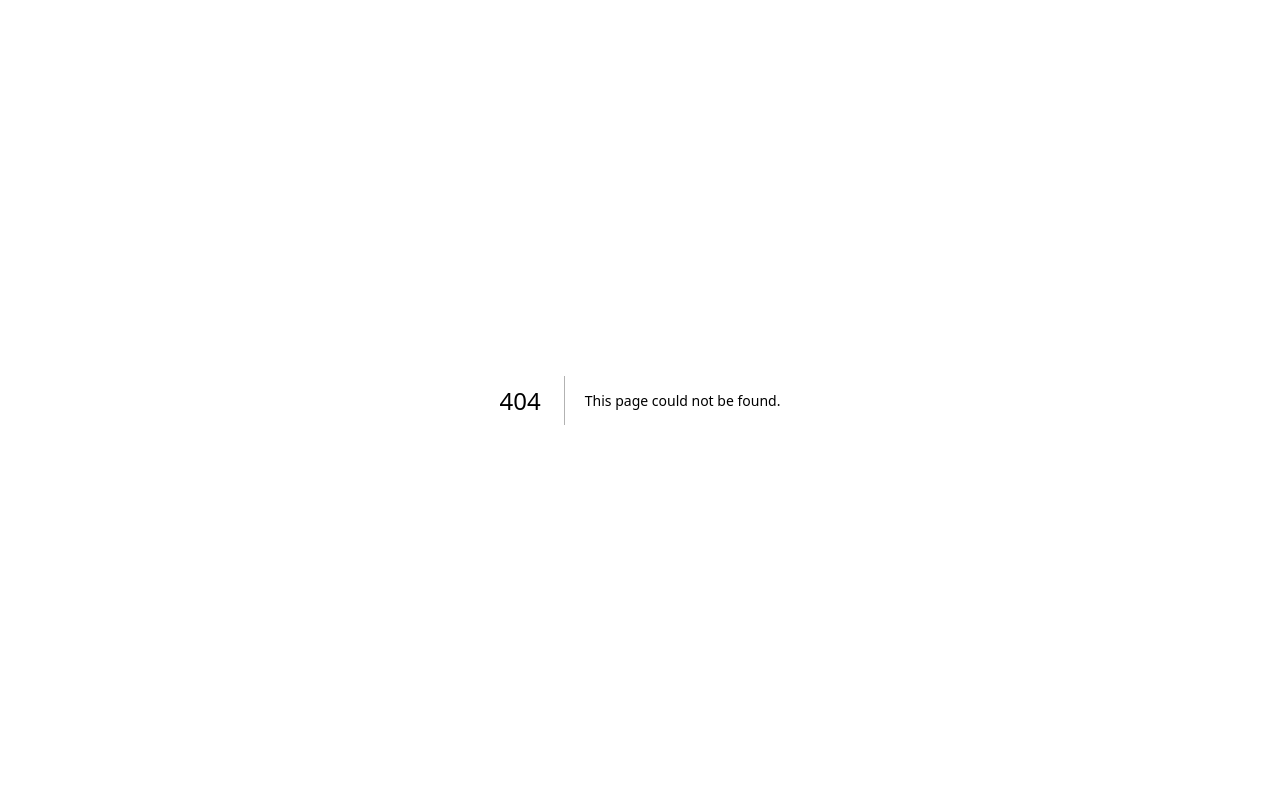
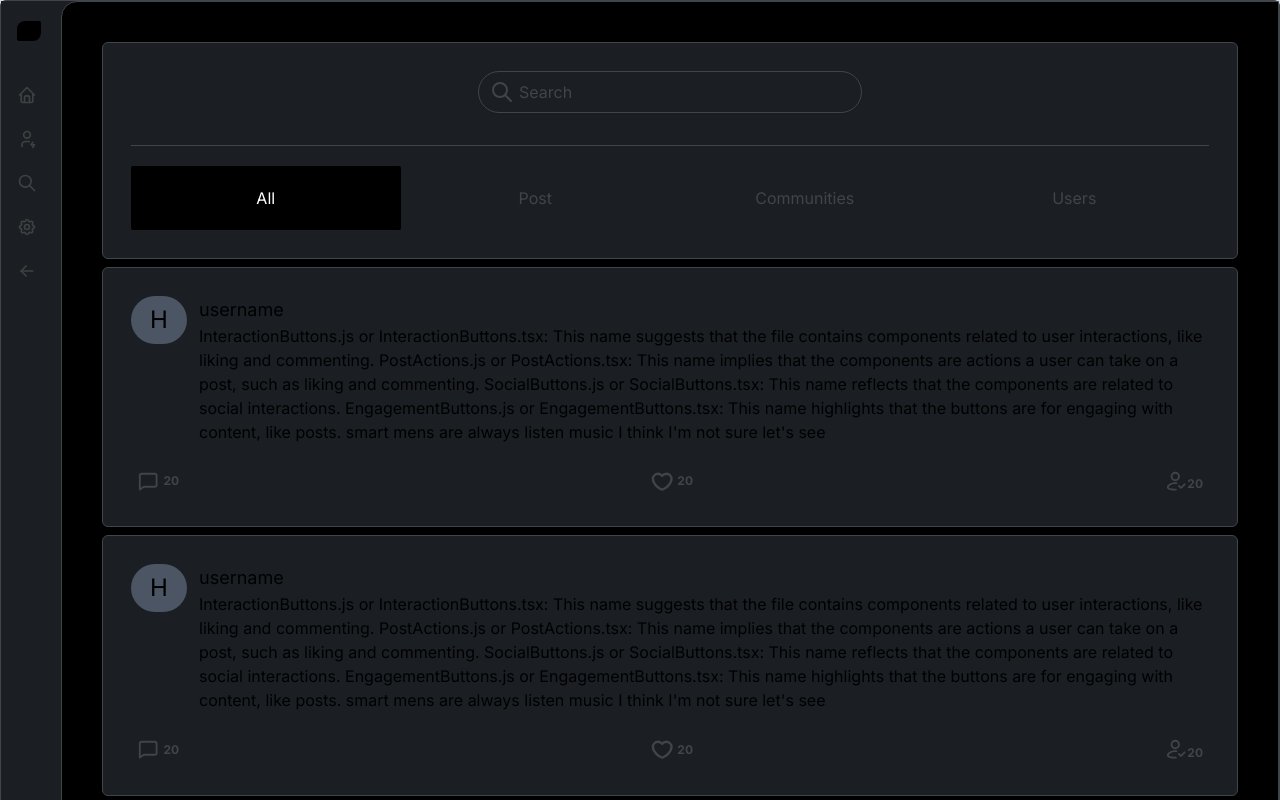
Before and after one commit to Harsh-deepsingh/5ocial-, a Next.js app: page /search in a window 1280 px wide. Before the commit this address had no page. Shown: the top 800 px of the page. Built offline with nearby package versions, Linux system fonts and the light colour scheme.

Commit message:
Search componet

```diff
--- a/app/components/Sidebar/SideBar.tsx
+++ b/app/components/Sidebar/SideBar.tsx
@@ -5,6 +5,7 @@ import {
   IconArrowLeft,
   IconBrandTabler,
   IconHome,
+  IconSearch,
   IconSettings,
   IconUserBolt,
 } from "@tabler/icons-react";
@@ -26,6 +27,13 @@ export const SidebarDemo = ({ children }: { children: React.ReactNode }) => {
       href: "/profile",
       icon: (
         <IconUserBolt className="text-neutral-700 dark:text-neutral-200 h-5 w-5 flex-shrink-0" />
+      ),
+    },
+    {
+      label: "Search",
+      href: "/search",
+      icon: (
+        <IconSearch className="text-neutral-700 dark:text-neutral-200 h-5 w-5 flex-shrink-0" />
       ),
     },
     {
--- /dev/null
+++ b/app/profile/follow/Followers.tsx
@@ -0,0 +1,20 @@
+import React from "react";
+import ProfileLetter from "../../components/ProfilePicture/ProfileLetter";
+import Line from "../../components/Line/Line";
+import PrimaryButton from "../../components/Buttons/Button";
+const Followers = () => {
+  return (
+    <div>
+      <div className="flex justify-between items-end">
+        <div className="flex items-center gap-4">
+          <ProfileLetter></ProfileLetter>
+          <p className="font-bold text-lg">Username</p>
+        </div>
+        <PrimaryButton>Follow</PrimaryButton>
+      </div>
+      <Line></Line>
+    </div>
+  );
+};
+
+export default Followers;
--- /dev/null
+++ b/app/profile/follow/Following.tsx
@@ -0,0 +1,20 @@
+import React from "react";
+import ProfileLetter from "../../components/ProfilePicture/ProfileLetter";
+import PrimaryButton from "../../components/Buttons/Button";
+import Line from "../../components/Line/Line";
+const Following = () => {
+  return (
+    <div>
+      <div className="flex justify-between items-end">
+        <div className="flex items-center gap-4">
+          <ProfileLetter></ProfileLetter>
+          <p className="font-bold text-lg">Username</p>
+        </div>
+        <PrimaryButton>Follow</PrimaryButton>
+      </div>
+      <Line></Line>
+    </div>
+  );
+};
+
+export default Following;
--- a/app/profile/follow/page.tsx
+++ b/app/profile/follow/page.tsx
@@ -4,6 +4,7 @@ import Card from "../../components/Card/Card";
 import { SidebarDemo } from "../../components/Sidebar/SideBar";
 import ProfileLetter from "../../components/ProfilePicture/ProfileLetter";
 import UserFollow from "./UserFollow";
+import Followers from "./Followers";
 
 const page = () => {
   return (
@@ -15,6 +16,11 @@ const page = () => {
             <p className="font-bold text-lg">Username</p>
             <UserFollow></UserFollow>
           </Card>
+          <Card>
+            <Followers></Followers>
+            <Followers></Followers>
+            <Followers></Followers>
+          </Card>
         </Dashboard>
       </SidebarDemo>
     </div>
--- /dev/null
+++ b/app/search/Filter.tsx
@@ -0,0 +1,86 @@
+import React, { useState, useEffect } from "react";
+import ProfileButton from "../components/Buttons/ProfileButton";
+import Card from "../components/Card/Card";
+import SearchBar from "./SearchBar";
+import Line from "../components/Line/Line";
+const Filter = () => {
+  const [showCard, setShowCard] = useState(true);
+  const [lastScrollY, setLastScrollY] = useState(0);
+
+  const handleScroll = () => {
+    if (window.scrollY < lastScrollY || window.scrollY < 50) {
+      setShowCard(true);
+    } else {
+      setShowCard(false);
+    }
+    setLastScrollY(window.scrollY);
+  };
+
+  useEffect(() => {
+    window.addEventListener("scroll", handleScroll);
+    return () => {
+      window.removeEventListener("scroll", handleScroll);
+    };
+  }, [lastScrollY]);
+
+  const handleSearch = () => {
+    console.log("");
+  };
+  return (
+    <>
+      <div
+        className={`sticky top-0 z-10 transition-transform duration-300 ${
+          showCard ? "translate-y-0" : "-translate-y-full"
+        }`}
+      >
+        <Card>
+          <div className="justify-center flex">
+            <SearchBar type="search" onChange={handleSearch} />
+          </div>
+          <Line />
+          <Sections></Sections>
+        </Card>
+      </div>
+    </>
+  );
+};
+
+export default Filter;
+
+const Sections = () => {
+  const [activeButton, setActiveButton] = useState("All");
+
+  const handleButtonClick = (buttonName: string) => {
+    setActiveButton(buttonName);
+  };
+  return (
+    <div>
+      <div className="flex justify-between h-16 text-theme-border">
+        <ProfileButton
+          isActive={activeButton === "All"}
+          onClick={() => handleButtonClick("All")}
+        >
+          All
+        </ProfileButton>
+        <ProfileButton
+          isActive={activeButton === "Post"}
+          onClick={() => handleButtonClick("Post")}
+        >
+          Post
+        </ProfileButton>
+        <ProfileButton
+          isActive={activeButton === "Communities"}
+          onClick={() => handleButtonClick("Communities")}
+        >
+          Communities
+        </ProfileButton>
+        <ProfileButton
+          isActive={activeButton === "Users"}
+          onClick={() => handleButtonClick("Users")}
+        >
+          Users
+        </ProfileButton>
+      </div>
+    </div>
+  );
+};
--- /dev/null
+++ b/app/search/SearchBar.tsx
@@ -0,0 +1,29 @@
+"use client";
+import { IconSearch } from "@tabler/icons-react";
+import React, { memo } from "react";
+
+const SearchBar = memo(
+  ({
+    onChange,
+    onKeyDown,
+  }: {
+    type: string;
+    onChange: (event: React.ChangeEvent<HTMLInputElement>) => void;
+    onKeyDown?: React.KeyboardEventHandler<HTMLInputElement>;
+  }) => {
+    return (
+      <div className="relative flex items-center w-full md:w-96 ">
+        <IconSearch className="absolute left-3 text-theme-border" />
+        <input
+          type="text"
+          placeholder="Search"
+          onKeyDown={onKeyDown}
+          className="w-full pl-10 pr-4 py-2 placeholder-theme-border border-theme-border rounded-full border shadow-sm focus:outline-none bg-transparent"
+          onChange={onChange}
+        />
+      </div>
+    );
+  }
+);
+
+export default SearchBar;
--- /dev/null
+++ b/app/search/page.tsx
@@ -0,0 +1,31 @@
+"use client";
+import React, { useState, useEffect } from "react";
+import { SidebarDemo } from "../components/Sidebar/SideBar";
+import Dashboard from "../components/Dashboard/Dashboard";
+import Card from "../components/Card/Card";
+import SearchBar from "./SearchBar";
+import Filter from "./Filter";
+import Content from "../feed/Content";
+import Line from "../components/Line/Line";
+
+const Search = () => {
+  return (
+    <div>
+      <SidebarDemo>
+        <Dashboard>
+          <Filter></Filter>
+          <Content />
+          <Content />
+          <Content />
+          <Content />
+          <Content />
+          <Content />
+          <Content />
+          <Content />
+        </Dashboard>
+      </SidebarDemo>
+    </div>
+  );
+};
+
+export default Search;
--- a/app/signin/page.tsx
+++ b/app/signin/page.tsx
@@ -59,6 +59,7 @@ const Signin = () => {
       setError("An unexpected error occurred. Please try again.");
     }
   }, []);
+  console.log(email + password);
 
   return (
     <div className="min-h-screen flex justify-center items-center">
```
